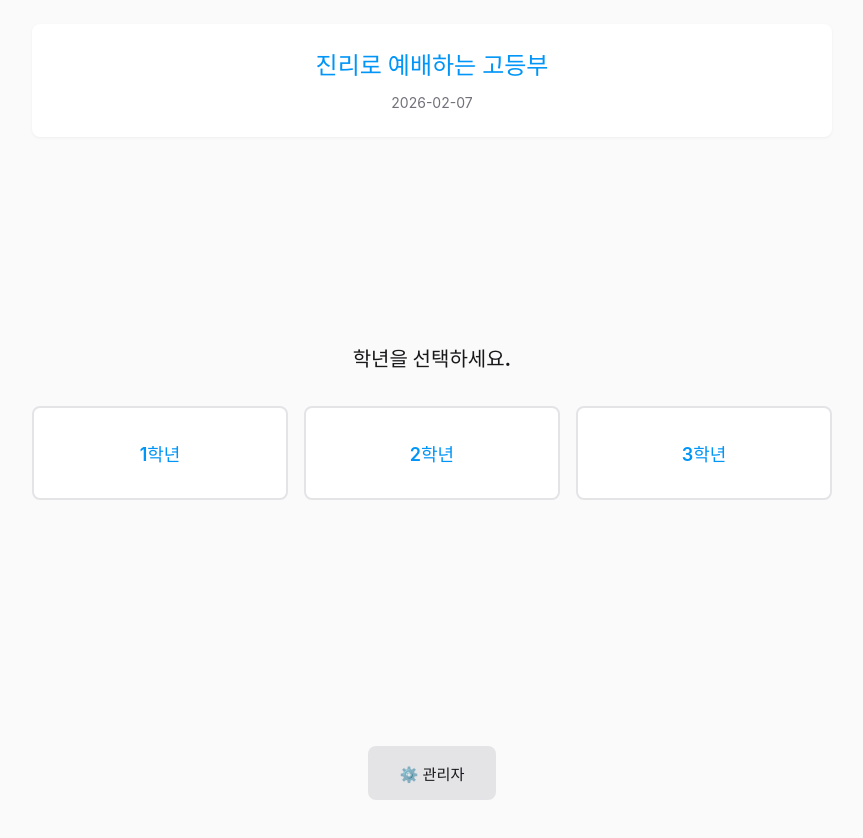
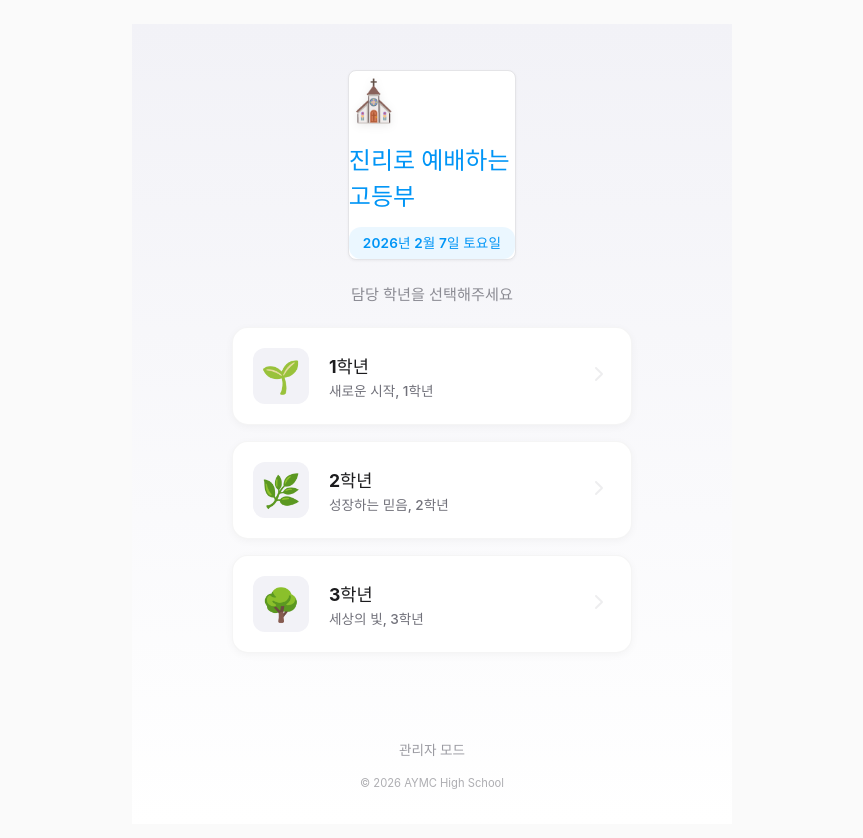
Before and after one commit to jihunparkme/aymc-high-school-class, a React (Vite) app: page / in a window 1280 px wide. Shown: the top 838 px of the page, without its empty margins (208-1071 px from the left). Built offline with nearby package versions, Linux system fonts and the light colour scheme; no server answers.

Commit message:
feat: 메인 페이지 디자인 개선

```diff
--- a/src/components/GradeSelector.jsx
+++ b/src/components/GradeSelector.jsx
@@ -1,33 +1,75 @@
 import '../styles/GradeSelector.css'
 
 export default function GradeSelector({ data, onSelectGrade, onAdminClick }) {
+  const getGradeIcon = (gradeId) => {
+    switch(gradeId) {
+      case '1': return '🌱';
+      case '2': return '🌿';
+      case '3': return '🌳';
+      default: return '🏫';
+    }
+  }
+
+  const getGradeDescription = (gradeId) => {
+    switch(gradeId) {
+      case '1': return '새로운 시작, 1학년';
+      case '2': return '성장하는 믿음, 2학년';
+      case '3': return '세상의 빛, 3학년';
+      default: return '학생 관리';
+    }
+  }
+
   return (
     <div className="grade-selector">
+      <div className="grade-content-wrapper">
         <header className="header">
-        <h1>진리로 예배하는 고등부</h1>
-        <p className="today-date">
-          {new Date().toISOString().split('T')[0]}
-        </p>
+          <div className="logo-area">
+            <span className="logo-icon">⛪️</span>
+          </div>
+          <h1>진리로 예배하는<br/>고등부</h1>
+          <div className="date-badge">
+            {new Date().toLocaleDateString('ko-KR', {
+              year: 'numeric',
+              month: 'long',
+              day: 'numeric',
+              weekday: 'long'
+            })}
+          </div>
         </header>
 
         <div className="grades-container">
-        <h2>학년을 선택하세요.</h2>
-        <div className="grades-grid">
+          <p className="section-title">담당 학년을 선택해주세요</p>
+          <div className="grades-list">
             {data.grades.map(grade => (
               <button
                 key={grade.gradeId}
-              className="grade-button"
+                className="grade-card"
                 onClick={() => onSelectGrade(grade)}
               >
+                <div className="grade-icon-wrapper">
+                  {getGradeIcon(grade.gradeId)}
+                </div>
+                <div className="grade-info">
                   <span className="grade-name">{grade.gradeName}</span>
+                  <span className="grade-desc">{getGradeDescription(grade.gradeId)}</span>
+                </div>
+                <div className="grade-arrow">
+                  <svg width="24" height="24" viewBox="0 0 24 24" fill="none" xmlns="http://www.w3.org/2000/svg">
+                    <path d="M9 18L15 12L9 6" stroke="#C7C7CC" strokeWidth="2" strokeLinecap="round" strokeLinejoin="round"/>
+                  </svg>
+                </div>
               </button>
             ))}
           </div>
         </div>
+      </div>
 
-      <button className="admin-button" onClick={onAdminClick}>
-        ⚙️ 관리자
+      <footer className="footer">
+        <button className="admin-link" onClick={onAdminClick}>
+          <span>관리자 모드</span>
         </button>
+        <p className="copyright">© 2026 AYMC High School</p>
+      </footer>
     </div>
   )
 }
--- a/src/styles/GradeSelector.css
+++ b/src/styles/GradeSelector.css
@@ -1,92 +1,180 @@
 .grade-selector {
-  max-width: 800px;
+  max-width: 600px;
   margin: 0 auto;
-  min-height: 100vh; /* 화면 전체 높이를 차지하도록 */
+  min-height: 100vh;
   display: flex;
   flex-direction: column;
   width: 100%;
-  justify-content: space-between; /* 내부 요소들을 위아래로 분산 배치 */
+  background: linear-gradient(180deg, #F2F2F7 0%, #FFFFFF 100%);
+}
+
+.grade-content-wrapper {
+  flex: 1;
+  padding: calc(var(--grid-size) * 4);
+  display: flex;
+  flex-direction: column;
+  justify-content: center;
+  align-items: center; /* 전체 중앙 정렬 */
 }
 
 .grade-selector > .header {
   text-align: center;
   border: none !important;
-  padding: calc(var(--grid-size) * 3) !important;
-  background-color: var(--white) !important;
-  margin-bottom: calc(var(--grid-size) * 3);
+  padding: 0 !important;
+  background-color: transparent !important;
+  margin-bottom: calc(var(--grid-size) * 5); /* 여백 축소 */
+  box-shadow: none !important;
+  width: 100%;
+}
+
+.logo-area {
+  margin-bottom: calc(var(--grid-size) * 1.5);
+}
+
+.logo-icon {
+  font-size: 2.5rem; /* 크기 축소 */
+  display: inline-block;
+  filter: drop-shadow(0 2px 4px rgba(0,0,0,0.08)); /* 그림자 부드럽게 */
 }
 
 .grade-selector > .header h1 {
-  font-size: 1.5rem;
-  font-weight: 600;
-  color: var(--primary-blue);
+  font-size: 1.75rem; /* 크기 조정 */
+  font-weight: 800;
+  color: #1C1C1E;
   margin: 0;
+  line-height: 1.4;
+  letter-spacing: -0.02em; /* 자간 조정 */
 }
 
-.grade-selector > .header .today-date {
-  font-size: 0.875rem;
-  color: var(--secondary-text);
-  margin-top: calc(var(--grid-size));
+.date-badge {
+  display: inline-block;
+  margin-top: calc(var(--grid-size) * 1.5);
+  padding: 6px 14px;
+  background-color: rgba(0, 149, 246, 0.08); /* 배경색 연하게 */
+  color: var(--primary-blue);
+  border-radius: 12px; /* 둥글기 조정 */
+  font-size: 0.85rem;
+  font-weight: 600;
+  letter-spacing: 0.01em;
 }
 
 .grades-container {
-  flex: 1; /* 남은 공간을 모두 차지하도록 */
+  width: 100%;
+  max-width: 400px; /* 컨테이너 최대 너비 제한으로 안정감 부여 */
+}
+
+.section-title {
+  text-align: center;
+  color: var(--secondary-text);
+  font-size: 0.95rem;
+  margin-bottom: calc(var(--grid-size) * 2.5);
+  font-weight: 500;
+  opacity: 0.8;
+}
+
+.grades-list {
   display: flex;
   flex-direction: column;
-  justify-content: center; /* 학년 선택 그리드를 중앙에 배치 */
-  align-items: center;
-  padding-bottom: calc(var(--grid-size) * 4); /* 관리자 버튼과의 간격 확보 */
-}
-
-.grades-container h2 {
-  font-size: 1.25rem;
-  color: var(--main-text);
-  margin-bottom: calc(var(--grid-size) * 4);
-}
-
-.grades-grid {
-  display: grid;
-  grid-template-columns: repeat(auto-fit, minmax(150px, 1fr));
   gap: calc(var(--grid-size) * 2);
   width: 100%;
 }
 
-.grade-button {
+.grade-card {
+  position: relative;
+  display: flex;
+  align-items: center;
   background-color: var(--white);
-  border: 2px solid var(--border-gray);
-  padding: calc(var(--grid-size) * 4);
-  border-radius: 8px;
-  font-size: 1.125rem;
-  font-weight: 600;
-  color: var(--primary-blue);
+  border: 1px solid rgba(0, 0, 0, 0.04); /* 테두리 더 연하게 */
+  padding: calc(var(--grid-size) * 2.5);
+  border-radius: 16px;
   cursor: pointer;
-  transition: all 0.3s ease;
+  transition: all 0.3s cubic-bezier(0.25, 0.8, 0.25, 1);
+  box-shadow: 0 2px 8px rgba(0, 0, 0, 0.04); /* 기본 그림자 조정 */
+  width: 100%;
+  text-align: left;
 }
 
-.grade-button:hover {
-  border-color: var(--primary-blue);
-  box-shadow: 0 4px 12px rgba(0, 149, 246, 0.15);
-  transform: translateY(-2px);
+.grade-card:hover {
+  transform: translateY(-3px);
+  box-shadow: 0 8px 16px rgba(0, 149, 246, 0.12);
+  border-color: rgba(0, 149, 246, 0.2);
+  z-index: 1;
 }
 
-.grade-button:active {
-  transform: translateY(0);
+.grade-card:active {
+  transform: scale(0.98);
 }
 
-.grade-button .grade-name {
-  display: block;
+.grade-icon-wrapper {
+  font-size: 2rem; /* 아이콘 크기 조정 */
+  margin-right: calc(var(--grid-size) * 2.5);
+  background-color: #F2F2F7;
+  width: 56px; /* 래퍼 크기 조정 */
+  height: 56px;
+  display: flex;
+  align-items: center;
+  justify-content: center;
+  border-radius: 12px;
 }
 
-.admin-button {
-  align-self: center;
-  margin-top: calc(var(--grid-size) * 4); /* grades-container의 padding-bottom과 함께 간격 조절 */
-  background-color: var(--border-gray);
-  color: var(--main-text);
-  padding: calc(var(--grid-size) * 2) calc(var(--grid-size) * 4);
-  font-size: 0.95rem;
-  margin-bottom: calc(var(--grid-size) * 3); /* 하단 여백 추가 */
+.grade-info {
+  flex: 1;
+  display: flex;
+  flex-direction: column;
+  gap: 2px;
 }
 
-.admin-button:hover {
-  background-color: #d4d4d8;
+.grade-name {
+  font-size: 1.1rem;
+  font-weight: 700;
+  color: #1C1C1E;
 }
+
+.grade-desc {
+  font-size: 0.85rem;
+  color: var(--secondary-text);
+}
+
+.grade-arrow {
+  opacity: 0.3;
+  transition: opacity 0.3s ease;
+  margin-left: 8px;
+}
+
+.grade-card:hover .grade-arrow {
+  opacity: 1;
+}
+
+.grade-card:hover .grade-arrow path {
+  stroke: var(--primary-blue);
+}
+
+.footer {
+  text-align: center;
+  padding: calc(var(--grid-size) * 4);
+  background-color: transparent;
+}
+
+.admin-link {
+  background: none;
+  border: none;
+  color: var(--secondary-text);
+  font-size: 0.85rem;
+  cursor: pointer;
+  padding: 8px 16px;
+  border-radius: 20px;
+  transition: all 0.2s ease;
+  opacity: 0.7;
+}
+
+.admin-link:hover {
+  background-color: rgba(0, 0, 0, 0.05);
+  color: #1C1C1E;
+  opacity: 1;
+}
+
+.copyright {
+  margin-top: calc(var(--grid-size));
+  font-size: 0.7rem;
+  color: #AEAEB2;
+}
```
Lines whose indentation alone changed are shown as unchanged.
